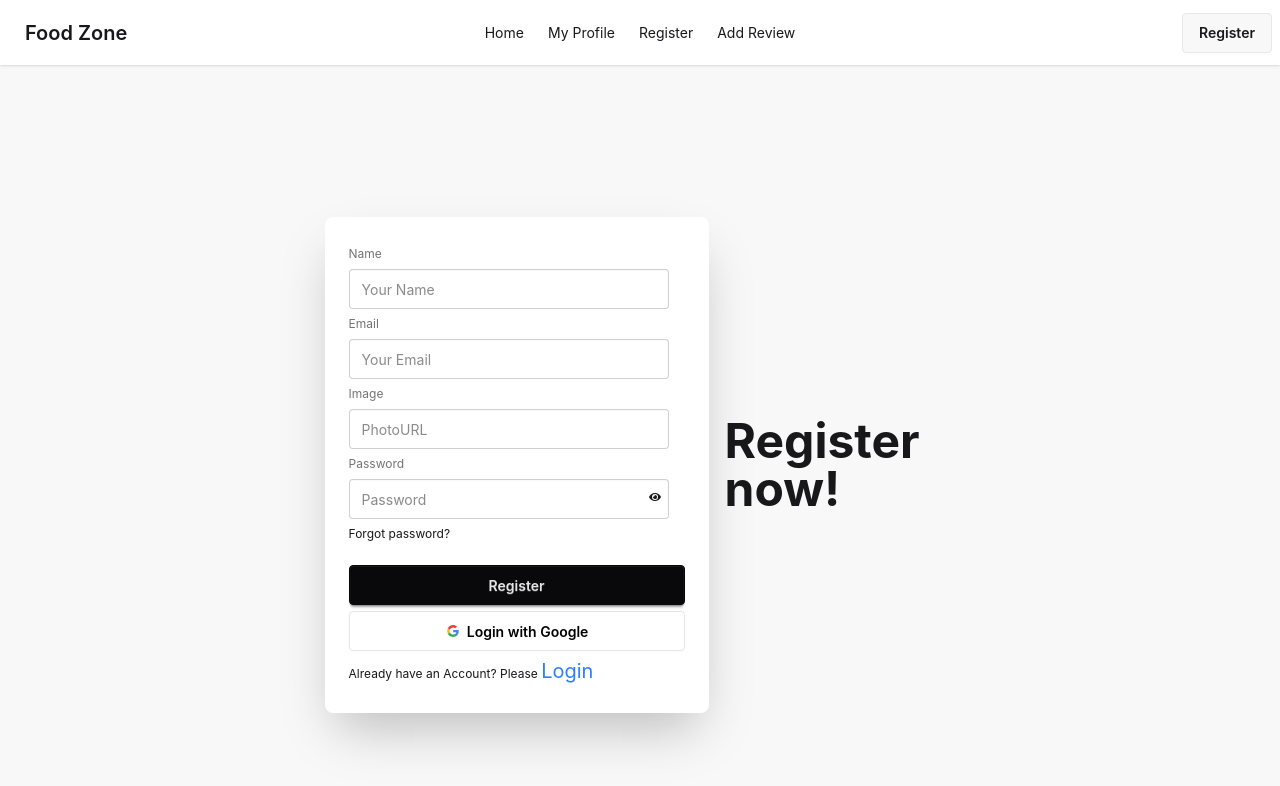
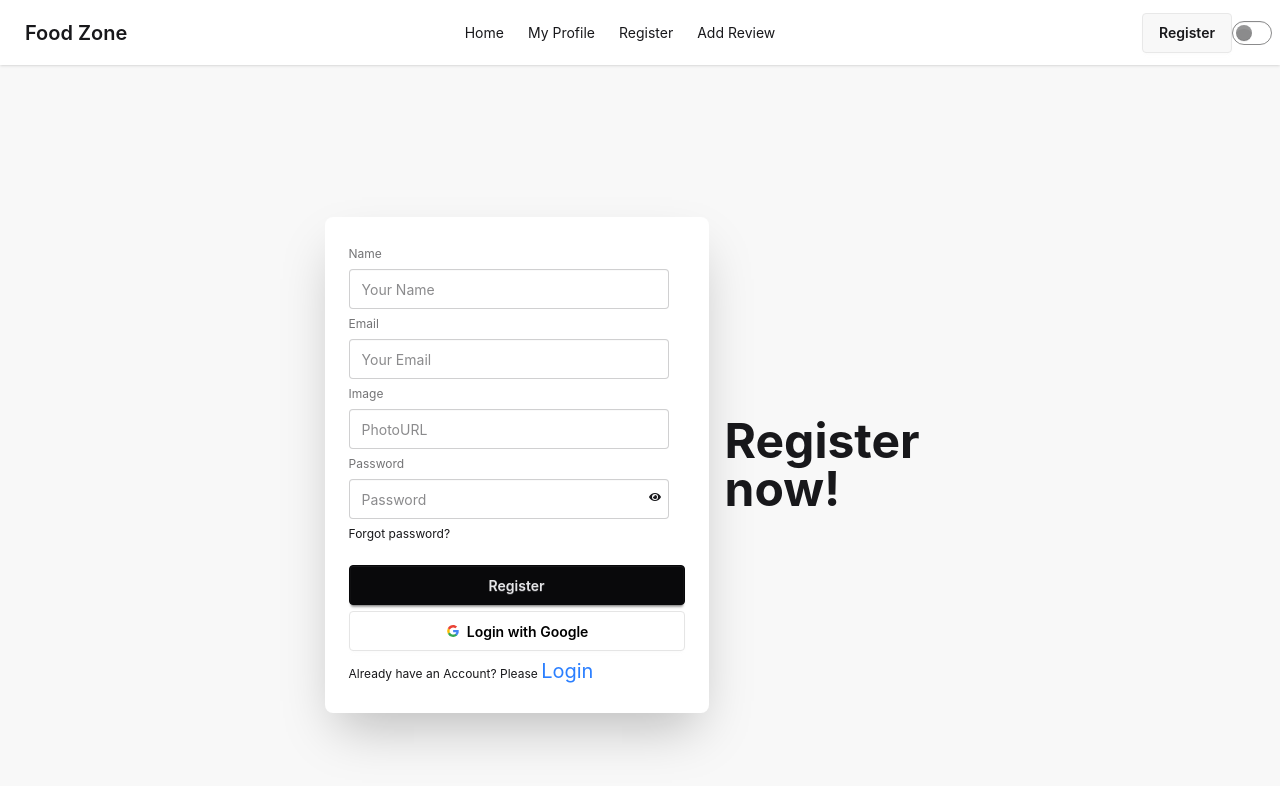
Before and after one commit to robosoumen/Assignment-client-10, a React (Vite) app: page /register in a window 1280 px wide. Shown: the top 786 px of the page. Built offline with nearby package versions, Linux system fonts and the light colour scheme; no server answers.

Commit message:
search complete

```diff
--- a/index.html
+++ b/index.html
@@ -1,5 +1,5 @@
 <!doctype html>
-<html lang="en">
+<html lang="en" data-theme="light">
   <head>
     <meta charset="UTF-8" />
     <link rel="icon" type="image/svg+xml" href="/favicon.svg" />
--- a/src/Components/Navbar/Navbar.jsx
+++ b/src/Components/Navbar/Navbar.jsx
@@ -1,4 +1,4 @@
-import React, { use } from "react";
+import React, { use, useEffect, useState } from "react";
 import { NavLink } from "react-router";
 import { AuthContext } from "../../Context/AuthContext";
 import { Link } from "react-router";
@@ -7,6 +7,19 @@ import toast from "react-hot-toast";
 
 const Navbar = () => {
   const { user, logOut } = use(AuthContext);
+
+  const [theme, setTheme] = useState(localStorage.getItem('theme') || "light")
+
+  useEffect(()=>{
+     const html = document.querySelector('html');
+      html.setAttribute("data-theme",theme);
+      localStorage.setItem("theme",theme)
+  },[theme])
+
+  const handleTheme = (checked) => {
+   setTheme(checked ? "dark" : "light")
+  };
+
   const links = (
     <>
       <li>
@@ -21,22 +34,23 @@ const Navbar = () => {
       <li>
         <NavLink to="/postReview">Add Review</NavLink>
       </li>
-      {
-        user && <><li>
-        <NavLink to="/myReview">My Review</NavLink>
-      </li></>
-      }
+      {user && (
+        <>
+          <li>
+            <NavLink to="/myReview">My Review</NavLink>
+          </li>
+        </>
+      )}
     </>
-
   );
 
   const handleSignOut = () => {
     logOut()
       .then(() => {
-        toast.success('signOut successful')
+        toast.success("signOut successful");
       })
       .then((error) => {
-        toast.error(error.message)
+        toast.error(error.message);
       });
   };
   return (
@@ -86,6 +100,9 @@ const Navbar = () => {
             </Link>
           )}
         </div>
+        <div>
+         <input onChange={(e) => handleTheme(e.target.checked)} type='checkbox' defaultChecked={localStorage.getItem('theme') === 'dark'} className='toggle'></input>
+        </div>
       </div>
     </div>
   );
--- a/src/Layout/MainLayout.jsx
+++ b/src/Layout/MainLayout.jsx
@@ -5,7 +5,7 @@ import { Toaster } from 'react-hot-toast';
 
 const MainLayout = () => {
     return (
-        <div className='bg-amber-200'>
+        <div className=''>
             <Navbar></Navbar>
             <Outlet></Outlet>
             <Toaster></Toaster>
```
Also changed, not shown: src/index.css (+7 -0 lines).
